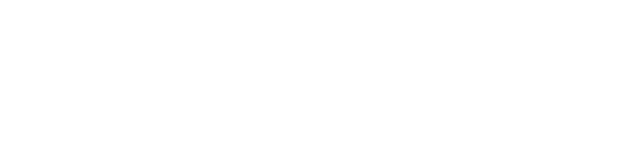
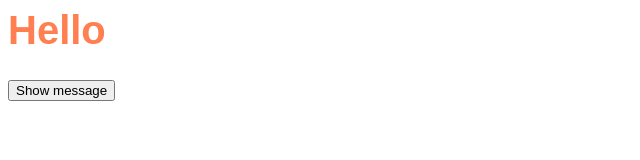
Before and after one commit to hgaard/Ole, a plain HTML site: page index.htm in a window 1280 px wide. Shown: the whole page, without its empty margins (0-640 px from the left). Drawn offline with Linux system fonts and the light colour scheme.

Commit message:
fix issues

```diff
--- a/index.htm
+++ b/index.htm
@@ -2,10 +2,10 @@
     <head>
         <title>Hello Ole</title>
         <link rel="stylesheet" type="text/css" href="theme.css">
-        <script src="actions.js" />
+        <script src="actions.js"></script>
     </head>
     <body>
         <h1>Hello</h1>
-        <button onclick="showMessage" >
+        <button onclick="showMessage()" >Show message</button>
     </body>
 </html>
```
